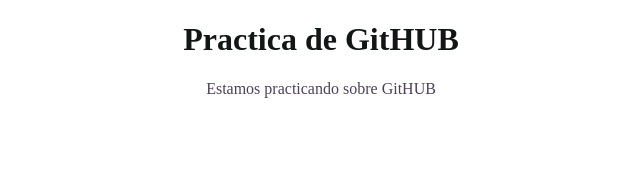
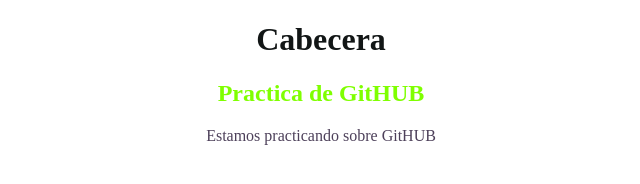
Before and after one commit to evisjhoan/github, a plain HTML site: page index.html in a window 1280 px wide. Shown: the whole page, without its empty margins (319-959 px from the left). Drawn offline with Linux system fonts and the light colour scheme.

Commit message:
cambios para cabecera

```diff
--- a/Stilo.css
+++ b/Stilo.css
@@ -1,6 +1,12 @@
 h1 {
     color: rgb(18, 22, 22);
     text-align: center;
+
+}
+h2 {
+    color: chartreuse;
+    text-align: center;
+
 }
 p {
     color: rgb(77, 64, 90);
--- a/index.html
+++ b/index.html
@@ -8,7 +8,8 @@
     <link rel="stylesheet" href="./Stilo.css">
 </head>
 <body>
-    <h1> Practica de GitHUB</h1>
+    <h1>Cabecera</h1>
+    <h2> Practica de GitHUB</h2>
     <p> Estamos practicando sobre GitHUB</p>
 
 </body>
```
